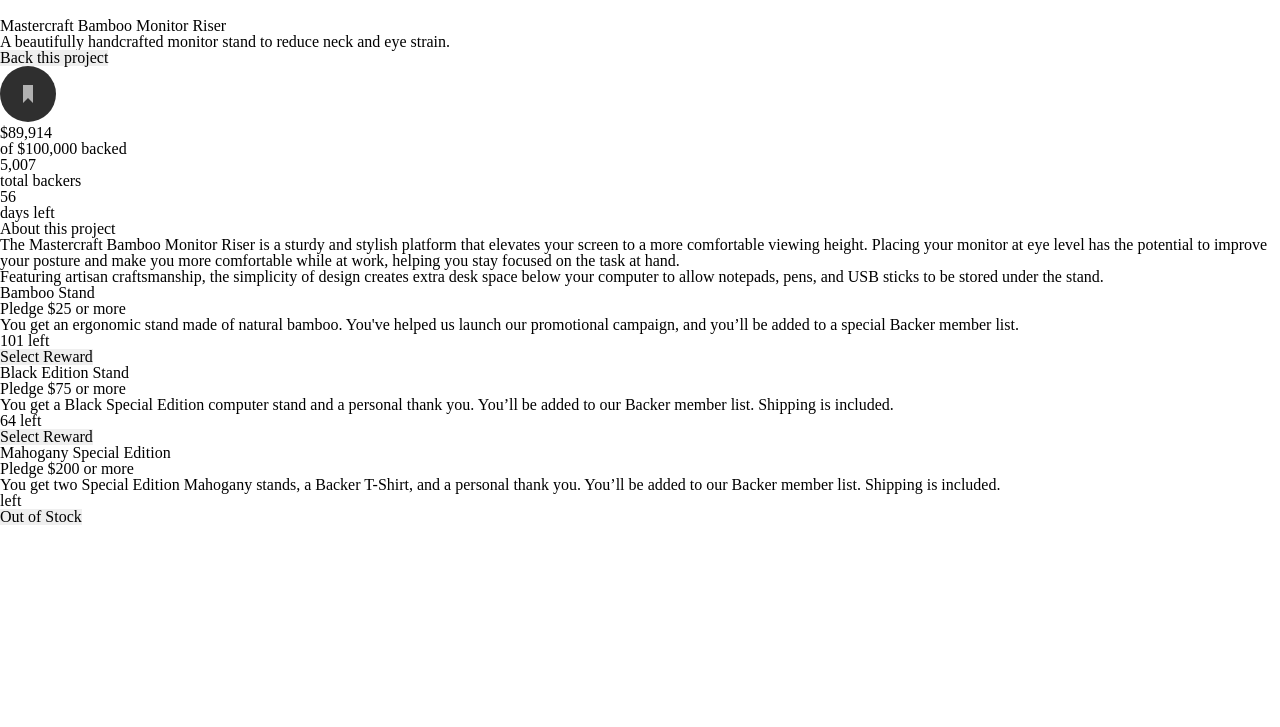
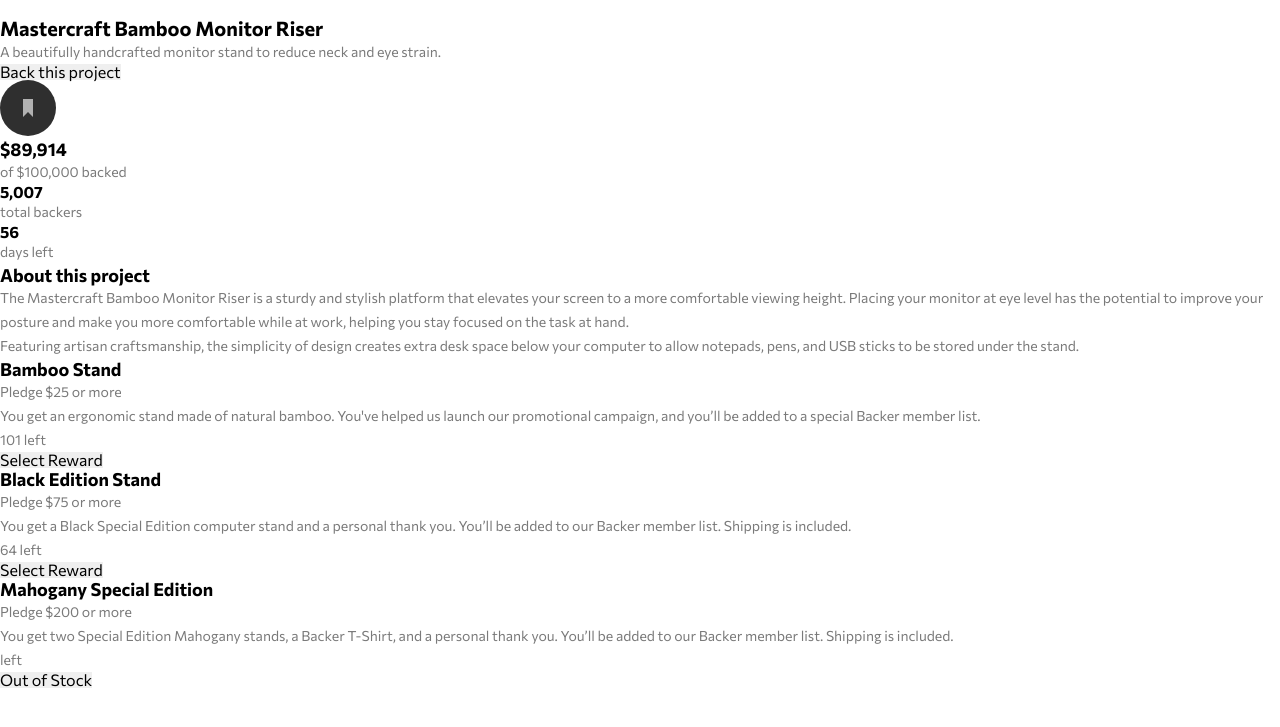
Before and after one commit to norman02/crowd-funding-project-page, a plain HTML site: page index.html in a window 1280 px wide. Shown: the part 23-750 px from the top of the page. Drawn offline with Linux system fonts and the light colour scheme.

Commit message:
define typography

```diff
--- /dev/null
+++ b/scss/abstracts/_functions.scss
@@ -0,0 +1,8 @@
+/*functions */
+
+/* returns the rem value of the pixels
+ * @param {float} pixels
+ */
+ @function toRem($pixels) {
+    @return ($pixels/16) + rem;
+}
--- /dev/null
+++ b/scss/abstracts/_variables.scss
@@ -0,0 +1,7 @@
+/* Variables */
+
+$black: hsla(0, 0%, 0%, 1);
+$gray: hsla(0, 0%, 48%, 1);
+
+$heading-text-color: $black;
+$primary-text-color: $gray;
--- /dev/null
+++ b/scss/base/_typography.scss
@@ -0,0 +1,30 @@
+/* Typography */
+@import url('https://fonts.googleapis.com/css2?family=Commissioner:wght@400;500;700&display=swap');
+
+body {
+    font-family: 'Commissioner', sans-serif;
+}
+
+h1,
+h2,
+h3,
+h4 {
+    color: $heading-text-color;
+    font-weight: 700;
+}
+
+h1 {
+    font-size: toRem(20);
+    line-height: toRem(24);
+}
+
+h2 {
+    font-size: toRem(18);
+    line-height: toRem(22);
+}
+
+p {
+    color: $primary-text-color;
+    font-size: toRem(14);
+    line-height: toRem(24);
+}
--- a/scss/main.scss
+++ b/scss/main.scss
@@ -1 +1,5 @@
+@import 'abstracts/variables';
+@import 'abstracts/functions';
+
 @import 'base/reset';
+@import 'base/typography';
```
Also changed, not shown: css/main.css, 1 other file.
